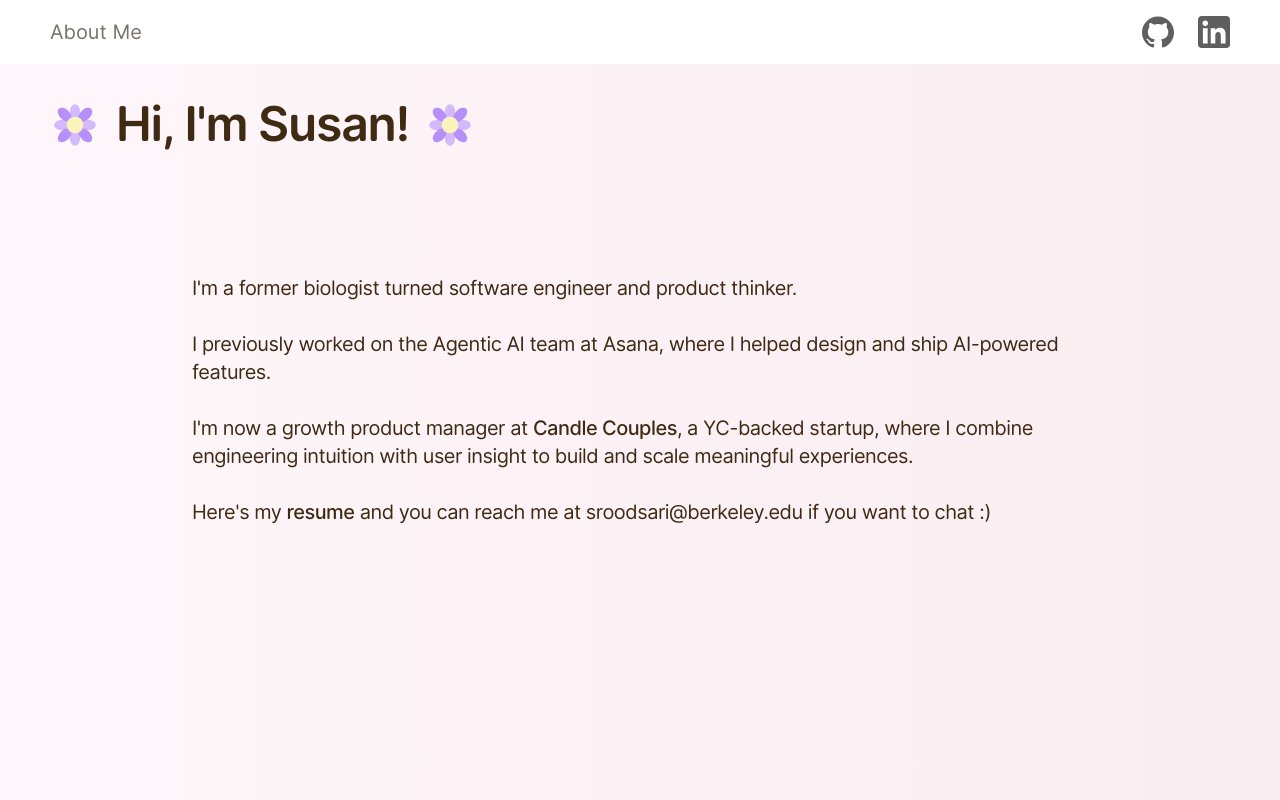
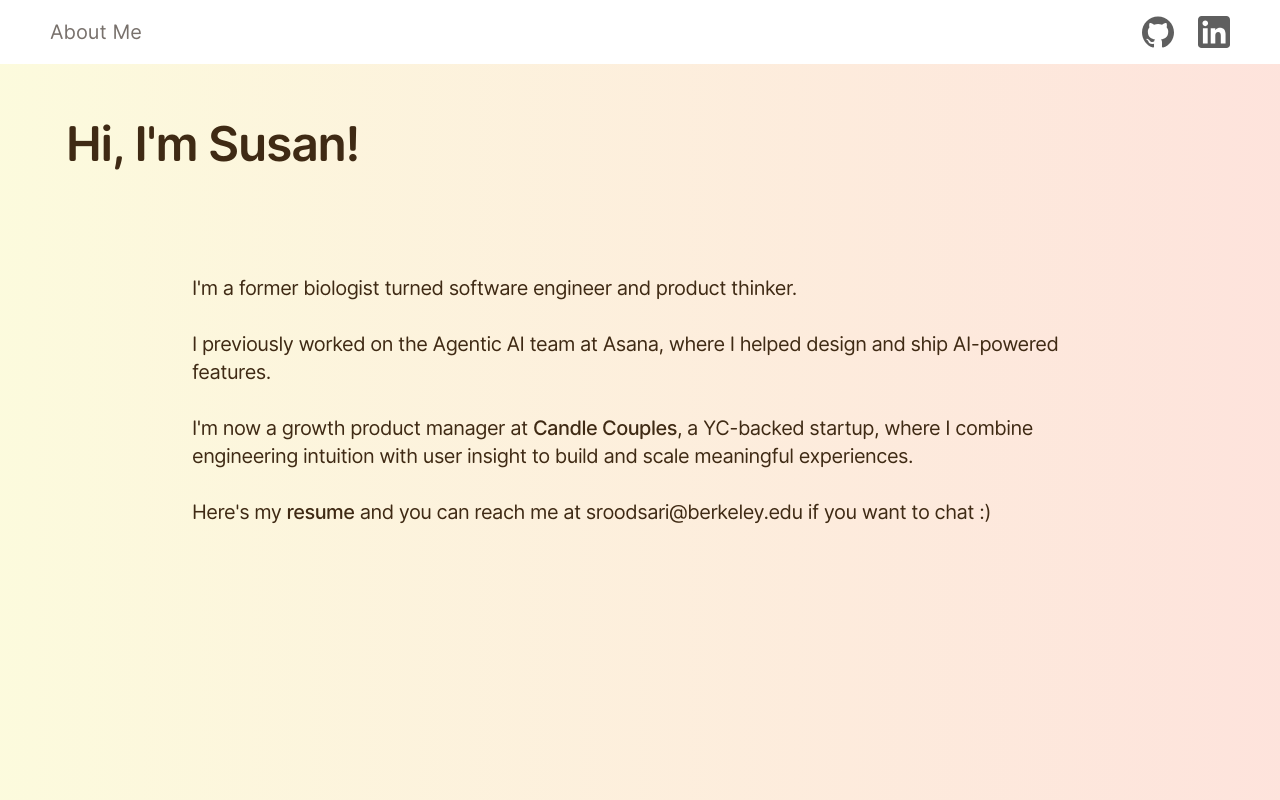
Before and after one commit to sroodsari/sroodsari.github.io, a React (Create React App) app: page / in a window 1280 px wide. Built offline with nearby package versions, Linux system fonts and the light colour scheme.

Commit message:
remove flowers and modify color gradient

```diff
--- a/src/App.js
+++ b/src/App.js
@@ -20,12 +20,11 @@ function App() {
         </div>
       </div>
       <div className="app-container flex flex-col justify-left items-center bg-pink-gradient text-xl  min-h-screen ">
-        <div className="flex justify-items-start mb-4 absolute top-[100px] left-[50px]">
-          <Flower className="size-15 sm:size-15 mb-1" />
+        <div className="flex justify-items-start mb-4 absolute top-[120px] left-[50px]">
           <h1 className="sm:text-5xl text-2xl font-semibold tracking-tight text-stone-800 text-center sm:text-left mx-4" style={{ color: '#3f2a14' }}>
             Hi, I'm Susan!
           </h1>
-          <Flower className="size-15 sm:size-15 mb-1" />
+
         </div>
         <p className="text-base sm:text-xl font-thin tracking-tight text-left" style={{ color: '#3f2a14', maxWidth: '70%' }}>
           I'm a former biologist turned software engineer and product thinker. <br /><br />
--- a/src/index.css
+++ b/src/index.css
@@ -53,7 +53,7 @@
 
 .bg-pink-gradient {
 	/* Define your gradient here */
-	background: linear-gradient(270deg, #f3e2e7, rgb(255, 247, 251));
+	background: linear-gradient(270deg, #ffccdb, rgb(252, 251, 221));
 	background-size: 200% 200%;
 	/* Apply the animation */
 	animation: gradientShift 6s ease infinite;
```
